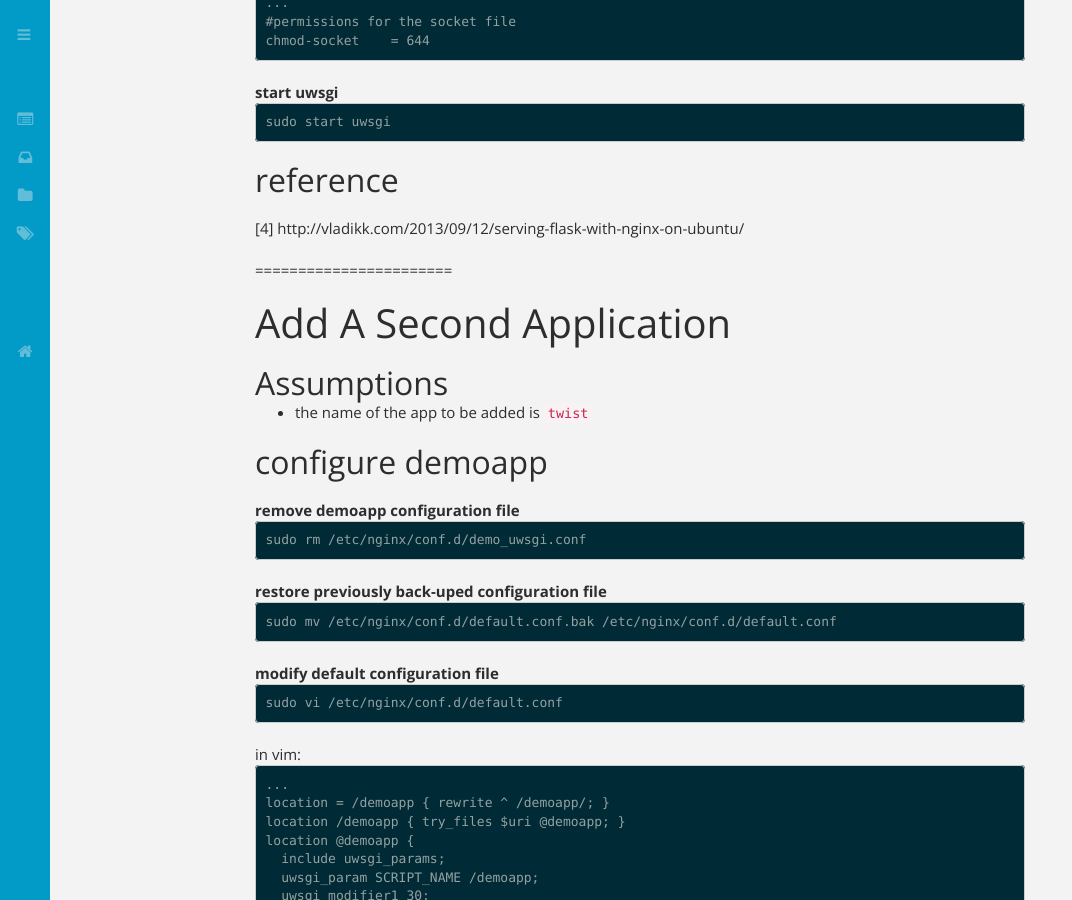
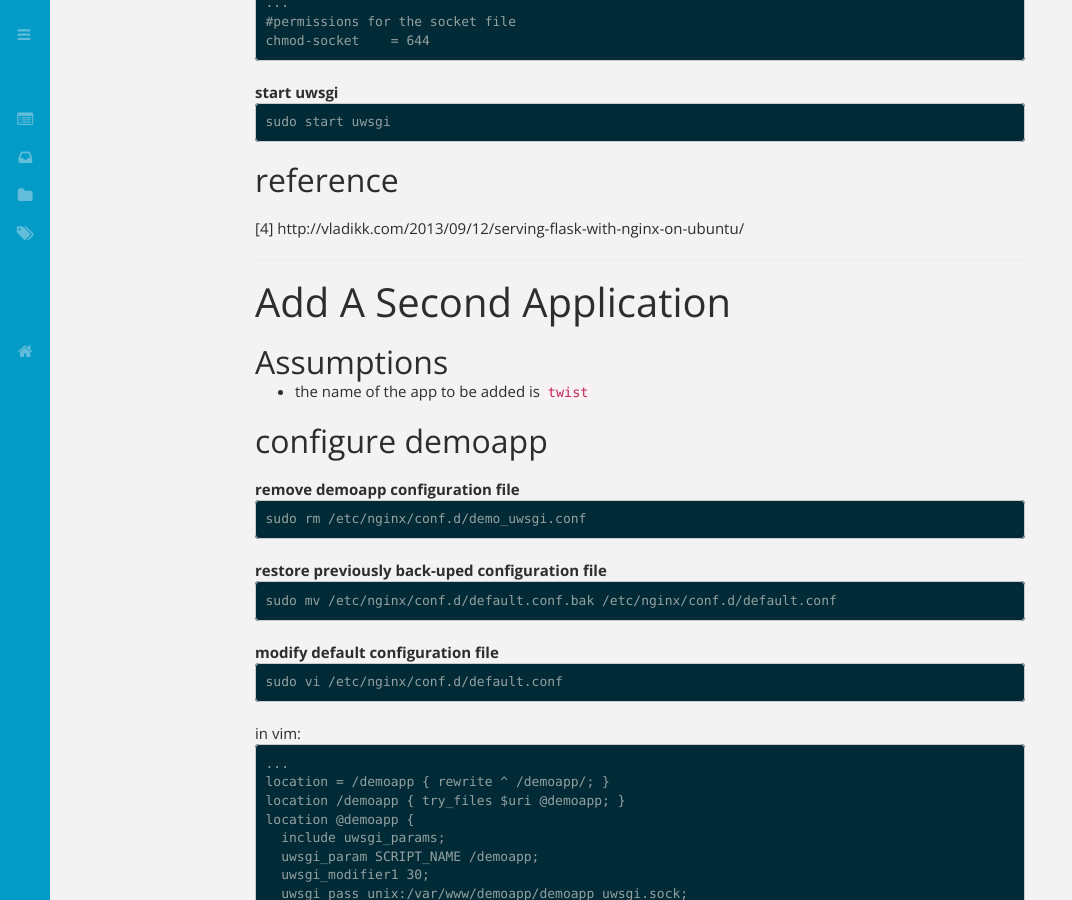
Before and after one commit to joysword/joysword.github.io, a Jekyll site: the page built from _posts/2014-08-25-install_nginx_php_mysql_python_flask_on_amazon_ec2_linux.md, in a window 1280 px wide and 900 px high, scrolled down 7868 px. Shown: the whole window, without its empty margins (0-1072 px from the left). Built offline with Jekyll 4.4.1, drawn with Linux system fonts in a browser that asks for light colours; nearby versions of some CDN libraries; Markdown is read by kramdown in place of the engine named in the settings; comment, search, counter and statistics services are not loaded.

Commit message:
if <hr> works?

```diff
--- a/_posts/2014-08-25-install_nginx_php_mysql_python_flask_on_amazon_ec2_linux.md
+++ b/_posts/2014-08-25-install_nginx_php_mysql_python_flask_on_amazon_ec2_linux.md
@@ -425,7 +425,7 @@ sudo start uwsgi
 ### reference
 [4] http://vladikk.com/2013/09/12/serving-flask-with-nginx-on-ubuntu/
 
-=======================
+<hr>
 
 ## Add A Second Application
 ### Assumptions
```
